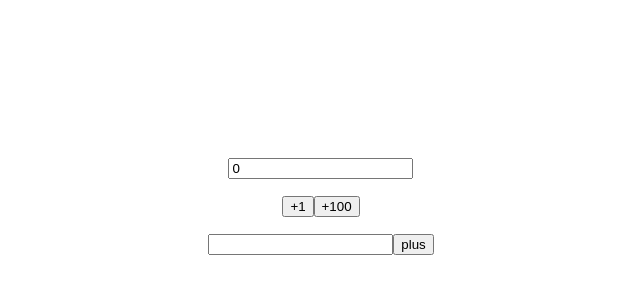
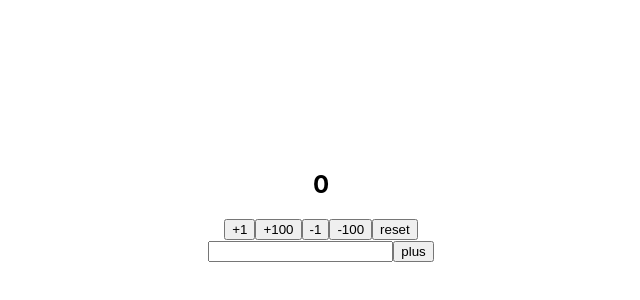
Before and after one commit to skorobahatko/counter, a React (Create React App) app: page / in a window 1280 px wide. Shown: the part 194-494 px from the top of the page, without its empty margins (319-959 px from the left). Built offline with nearby package versions, Linux system fonts and the light colour scheme.

Commit message:
full completed

```diff
--- a/src/components/buttons/Buttons.js
+++ b/src/components/buttons/Buttons.js
@@ -1,20 +1,15 @@
 import React from "react";
 
 export function Buttons (props) {
-    const {plus1, plus100} = props;
-const giveFunc = () => {
-    plus1();
-};
-const giveFunct = () => {
-    plus100();
-};
+    const {plus1, plus100, minus1, minus100, reset} = props;
 
     return (
-        <form>
-            <button onClick={giveFunc.bind()}>+1</button>
-            <button onClick={giveFunct.bind()}>+100</button>
-            {/*<button onClick={Minus1}>-1</button>*/}
-            {/*<button onClick={Minus100}>-100</button>*/}
-        </form>
+        <div>
+            <button onClick={plus1}>+1</button>
+            <button onClick={plus100}>+100</button>
+            <button onClick={minus1}>-1</button>
+            <button onClick={minus100}>-100</button>
+            <button onClick={reset}>reset</button>
+        </div>
     )
 }
--- a/src/components/functions/Functions.js
+++ b/src/components/functions/Functions.js
@@ -1,5 +1,6 @@
 import React, {Component} from "react";
 import {Buttons} from "../buttons/Buttons";
+import {Result} from "../result/Result";
 
 export class Functions extends Component {
     constructor(props) {
@@ -12,50 +13,45 @@ export class Functions extends Component {
     }
 
     Plus1 = () => {
-        console.log ('+1');
-        debugger
         let plused = this.state.result;
         plused = Number(plused) + 1;
-        console.log (plused);
         this.setState({
             result: plused
         });
-        console.log (this.state.result);
     };
     Plus100 = () => {
         let plused = this.state.result;
         plused = Number(plused) + 100;
-        console.log (plused);
         this.setState({
             result: plused
         })
     };
-    // Minus1 = (e) => {
-    //     let minused = this.state.result;
-    //     minused = Number(minused) - 1;
-    //     if (Math.sign(minused) !== -1) {
-    //         this.setState ({
-    //             result: minused
-    //         })
-    //     } else {
-    //         this.setState({
-    //             result: '0'
-    //         })
-    //     }
-    // };
-    // Minus100 = (e) => {
-    //     let minused = this.state.result;
-    //     minused = Number(minused) - 100;
-    //     if (Math.sign(minused) !== -1) {
-    //         this.setState ({
-    //             result: minused
-    //         })
-    //     } else {
-    //         this.setState({
-    //             result: '0'
-    //         })
-    //     }
-    // };
+    Minus1 = () => {
+        let minused = this.state.result;
+        minused = Number(minused) - 1;
+        if (Math.sign(minused) !== -1) {
+            this.setState ({
+                result: minused
+            })
+        } else {
+            this.setState({
+                result: '0'
+            })
+        }
+    };
+    Minus100 = () => {
+        let minused = this.state.result;
+        minused = Number(minused) - 100;
+        if (Math.sign(minused) !== -1) {
+            this.setState ({
+                result: minused
+            })
+        } else {
+            this.setState({
+                result: '0'
+            })
+        }
+    };
     onChangeInp = (e) => {
         const re = /^[0-9\b]+$/;
         if (e.target.value === '' || re.test(e.target.value)) {
@@ -63,7 +59,6 @@ export class Functions extends Component {
                 inp: e.target.value
             })
         }
-        console.log (this.state.inp);
     };
     PlusInput = (e) => {
         let plused = this.state.result;
@@ -74,6 +69,11 @@ export class Functions extends Component {
             inp: ''
         })
     };
+    Reset = () => {
+        this.setState({
+            result: 0
+        })
+    };
 
 
 
@@ -81,17 +81,11 @@ export class Functions extends Component {
         const {result, inp} = this.state;
         return (
             <div>
+                <Result value={result}/>
+                <Buttons plus1={this.Plus1} plus100={this.Plus100} minus1={this.Minus1} minus100={this.Minus100} reset={this.Reset}/>
                 <div>
-                    <p>
-                        <input type="text" value={result}/>
-                    </p>
-                </div>
-                <Buttons plus1={this.Plus1} plus100={this.Plus100} minus1={this.Minus1} minus100={this.Minus100} />
-                <div>
-                    <p>
-                        <input type="text" value={inp} onChange={this.onChangeInp}/>
-                        <button onClick={this.PlusInput}>plus</button>
-                    </p>
+                    <input type="text" value={inp} onChange={this.onChangeInp}/>
+                    <button onClick={this.PlusInput}>plus</button>
                 </div>
             </div>
         );
--- /dev/null
+++ b/src/components/result/Result.js
@@ -0,0 +1,12 @@
+import React from "react";
+
+export function Result (props) {
+    const {value} = props;
+    return (
+        <div>
+            <h2>
+            {value}
+            </h2>
+        </div>
+    )
+}
```
